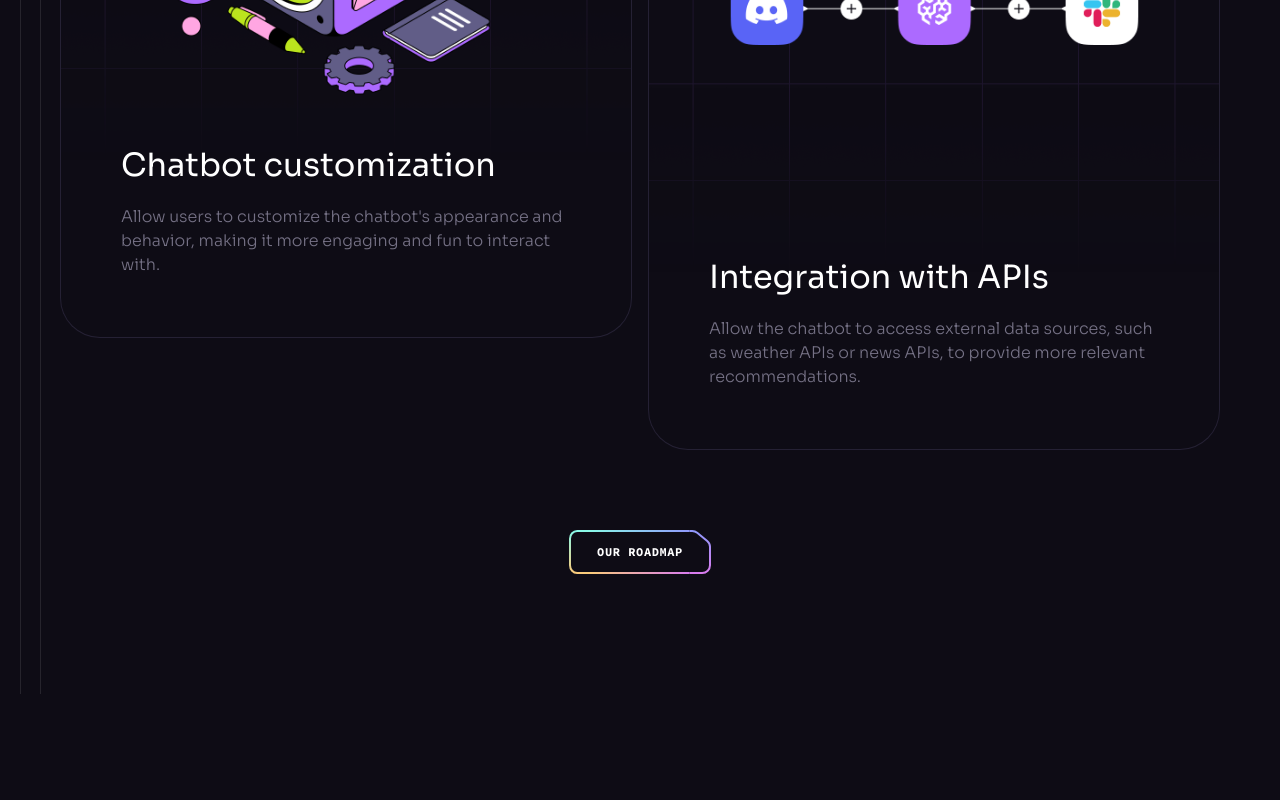
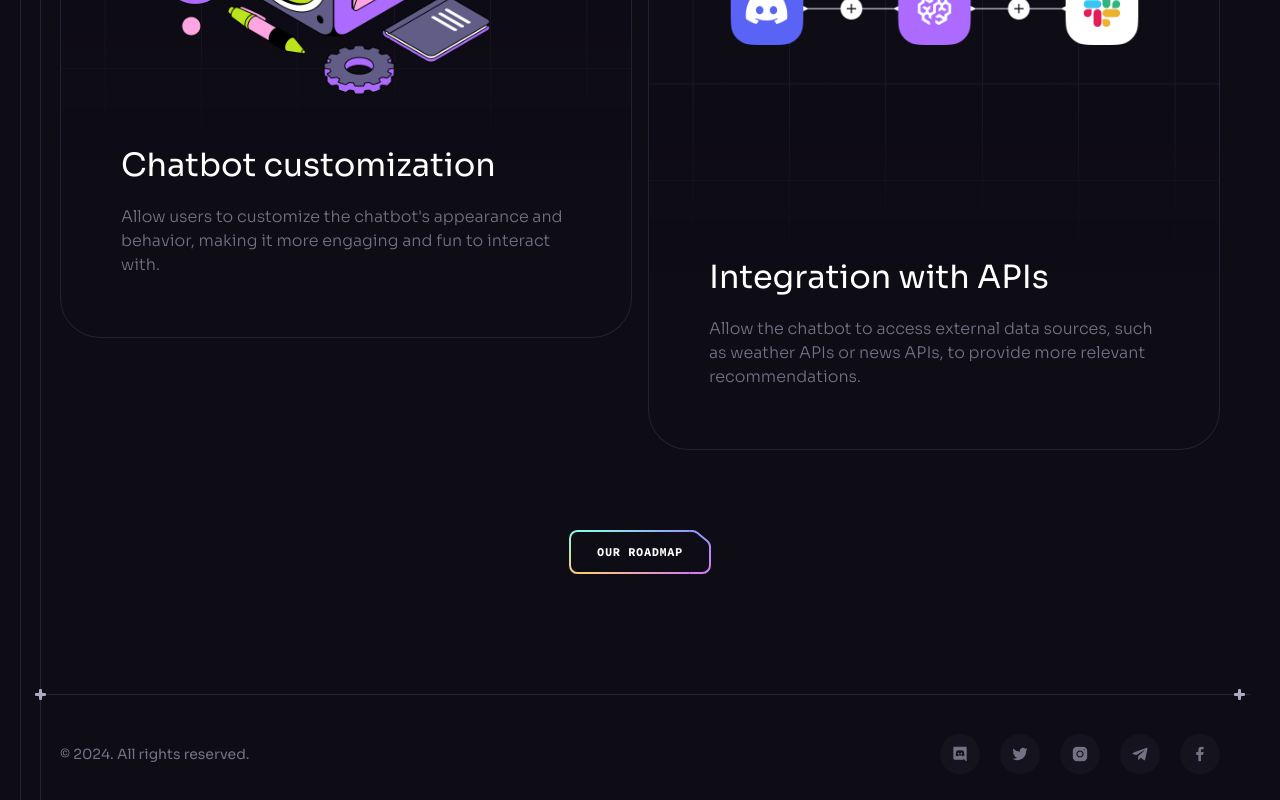
Before and after one commit to codigo-natural/UI-UX-Modern-Website, a React (Vite) app: page / in a window 1280 px wide. Shown: the part 8531-9331 px from the top of the page. Before the commit the page ends 9225 px from the top, so only its background shows below. Built offline with nearby package versions, Linux system fonts and the light colour scheme.

Commit message:
feat 🎉 Footer design

```diff
--- a/src/App.jsx
+++ b/src/App.jsx
@@ -1,6 +1,7 @@
 import ButtonGradient from "./assets/svg/ButtonGradient";
 import { Benefits } from "./components/Benefits";
 import { Collaboration } from "./components/Collaboration";
+import { Footer } from "./components/Footer";
 import { Header } from "./components/Header";
 import { Hero } from "./components/Hero";
 import { Pricing } from "./components/Pricing";
@@ -18,6 +19,7 @@
         <Services />
         <Pricing />
         <Roadmap />
+        <Footer />
       </div>
 
       <ButtonGradient />
--- /dev/null
+++ b/src/components/Footer.jsx
@@ -0,0 +1,27 @@
+import { Section } from "./Section";
+import { socials } from "../constants";
+
+export const Footer = () => {
+  return (
+    <Section crosses className="!px-0 !py-10">
+      <div className="container flex sm:justify-between justify-center items-center gap-10 max-sm:flex-col">
+        <p className="caption text-n-4 lg:block">
+          © {new Date().getFullYear()}. All rights reserved.
+        </p>
+
+        <ul className="flex gap-5 flex-wrap">
+          {socials.map((item) => (
+            <a
+              key={item.id}
+              href={item.url}
+              target="_blank"
+              className="flex items-center justify-center w-10 h-10 bg-n-7 rounded-full transition-colors hover:bg-n-6"
+            >
+              <img src={item.iconUrl} width={16} height={16} alt={item.title} />
+            </a>
+          ))}
+        </ul>
+      </div>
+    </Section>
+  );
+};
```
